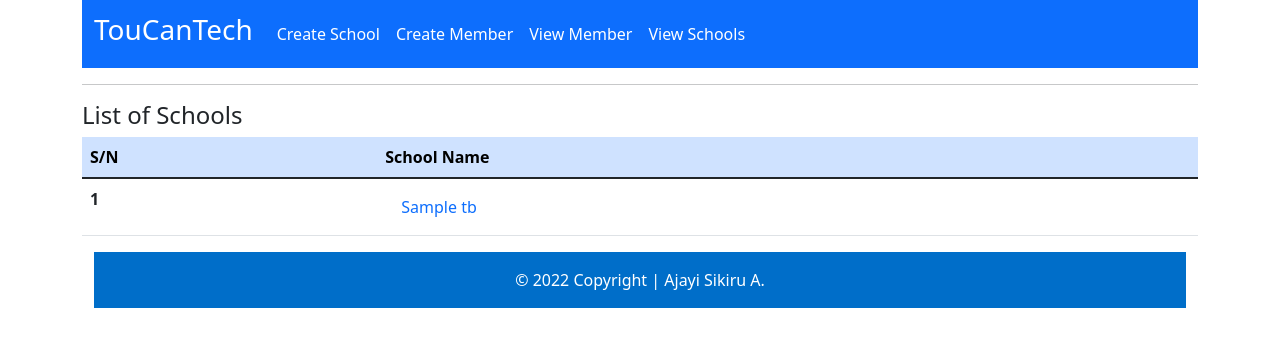
After one commit to ajayidhikrullah/toucantech, a PHP site: page /viewschools.php in a window 1280 px wide. The commit adds this page. Shown: the top 347 px of the page. Run offline with PHP 8.4, Linux system fonts and the light colour scheme; tables that the repository leaves empty or names only in its code hold one stand-in row (values such as "Sample post").

Commit message:
added the viewschools handler, view members handler and its links using ID

```diff
--- a/classes/memberslist.classes.php
+++ b/classes/memberslist.classes.php
@@ -2,7 +2,10 @@
     include 'config.classes.php';
     Class Fetchmembers extends Dbh{
         public function getMembers(){
-            $sql = "SELECT * FROM members_tb ORDER BY `schools_id` DESC;";
+            $id = $_GET['id'];
+            // $sql = "SELECT * FROM members_tb ORDER BY `id` DESC;";
+            // $sql = "SELECT * FROM members_tb;";
+            $sql = "SELECT id, fullName, email FROM members_tb WHERE schools_id = '7'";
             $stmt = $this->connect()->prepare($sql);
             $stmt->execute();
             $members = $stmt->fetchAll();
--- a/classes/schoollist.classes.php
+++ b/classes/schoollist.classes.php
@@ -3,7 +3,7 @@
     include 'config.classes.php';
     Class Fetchschool extends Dbh{
         public function getSchools(){
-            $sql = "SELECT * FROM schools_tb ORDER BY `name` DESC;";
+            $sql = "SELECT * FROM schools_tb ORDER BY `id` DESC;";
             $stmt = $this->connect()->prepare($sql);
             $stmt->execute();
             $schools = $stmt->fetchAll();
--- a/header.php
+++ b/header.php
@@ -29,12 +29,17 @@
             </li>
 
             <li class="nav-item">
-            <a class="nav-link active" aria-current="page" href="member.php">Create Member</a>
+            <a class="nav-link" aria-current="page" href="member.php">Create Member</a>
             </li>
 
             <li class="nav-item">
-            <a class="nav-link active" aria-current="page" href="view.php">View Member</a>
+            <a class="nav-link" aria-current="page" href="view.php">View Member</a>
             </li>
+
+            <li class="nav-item">
+            <a class="nav-link" aria-current="page" href="viewschools.php">View Schools</a>
+            </li>
+
 
             </ul>
             </li>
--- a/index.php
+++ b/index.php
@@ -8,7 +8,6 @@
 
     // return success or failed message
 ?>
-
             <hr>
             <!-- Add new member -->
             <div class="card text-center">
--- a/member.php
+++ b/member.php
@@ -5,7 +5,6 @@
     // fetch the school data
     $fetchSchools = new Fetchschool();
     $schools = $fetchSchools->getSchools();
-
     // return success or failed message
 ?>
 <!-- start FOrMs -->
--- /dev/null
+++ b/viewschools.php
@@ -0,0 +1,40 @@
+<?php
+    // session_start();
+    include 'header.php';
+    include 'classes/schoollist.classes.php';
+    // fetch the school data
+    $fetchSchools = new Fetchschool();
+    $schools = $fetchSchools->getSchools();
+?>
+
+<hr>
+
+<!-- display all members for a selected school -->
+<table class="table">
+        <h4>List of Schools</h4>
+        <thead class="table-primary">
+            <tr>
+                <th scope="col">S/N</th>
+                <th scope="col">School Name</th>
+            </tr>
+        </thead>
+        <tbody>
+
+        <?php
+            foreach($schools as $eachSchool){ ?>
+                <?php echo
+                "<tr>
+                    <th scope='row'>" . $eachSchool['id'] . "</th>
+                    <td> <a class='nav-link' href='view.php?id={$eachSchool['id']}'>" . $eachSchool['name'] . " </a></td>
+                </tr>";
+            ?>
+        <?php
+        }
+        ?>
+    </tbody>
+</table>
+
+
+<?php
+    include 'footer.php';
+?>
```
Also changed, not shown: view.php (+32 -32 lines).
